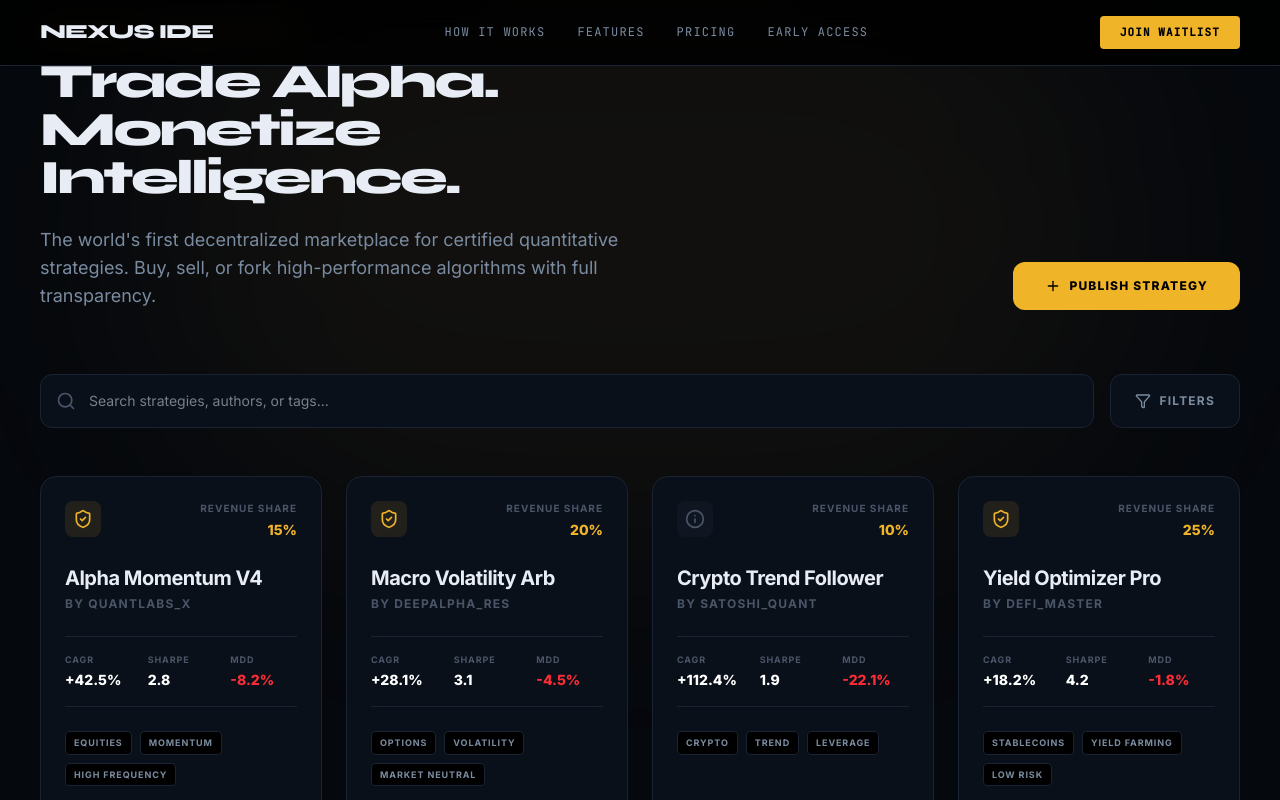
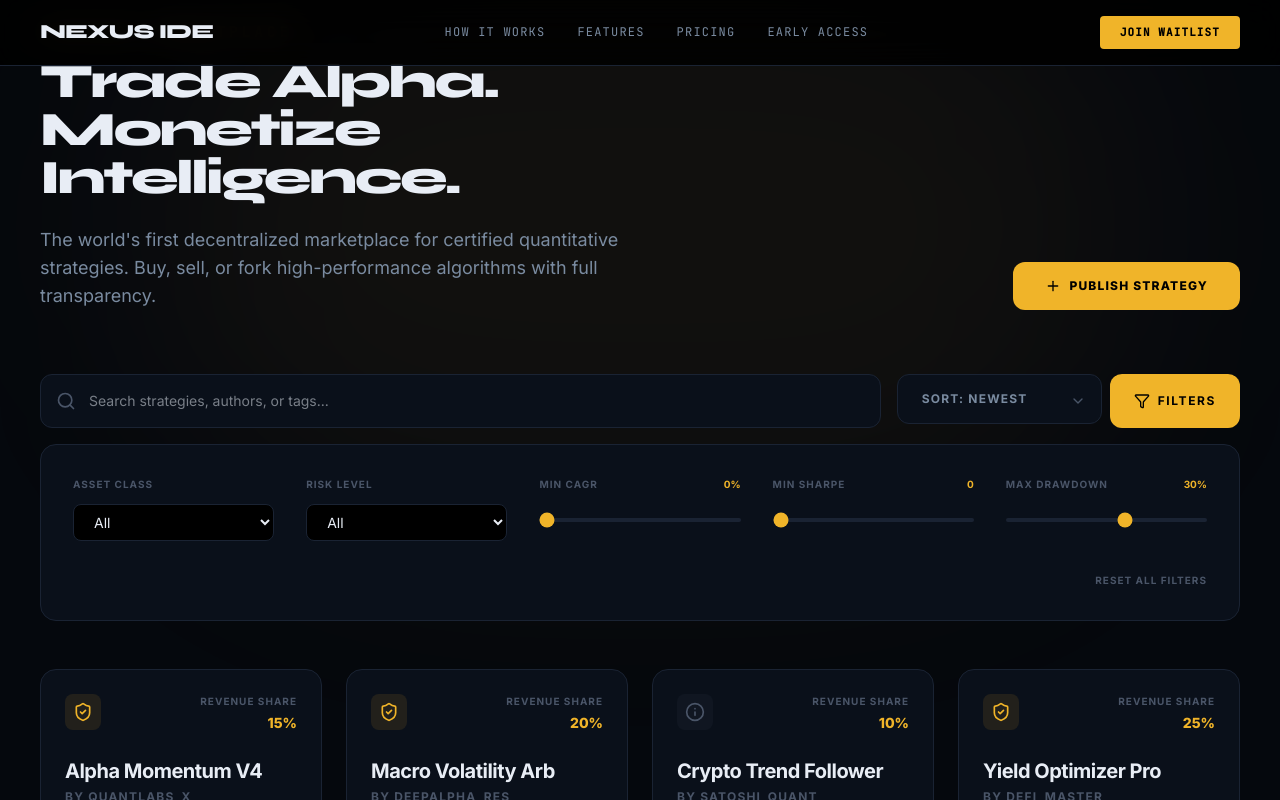
Before and after one commit to LilKhiem/Landing-Page, a React (Vite) app: page / in a window 1280 px wide. Both pictures are taken after a click on the button "FILTERS". Shown: the part 3943-4743 px from the top of the page. Built offline with nearby package versions, Linux system fonts and the light colour scheme.

Commit message:
feat(marketplace): Improve strategy data types and add fields
Updates the `Strategy` interface to use numeric types for `cagr`, `sharpe`, and `drawdown` for better data handling and analysis.
Introduces `assetClass` and `riskLevel` fields to provide richer strategy metadata.

```diff
--- a/src/components/StrategyMarketplace.tsx
+++ b/src/components/StrategyMarketplace.tsx
@@ -20,14 +20,16 @@ interface Strategy {
   id: string;
   name: string;
   author: string;
-  cagr: string;
-  sharpe: string;
-  drawdown: string;
+  cagr: number;
+  sharpe: number;
+  drawdown: number;
   price: string;
   revenueShare: string;
   verified: boolean;
   tags: string[];
   description: string;
+  assetClass: string;
+  riskLevel: 'Low' | 'Medium' | 'High';
 }
 
 const strategies: Strategy[] = [
@@ -35,64 +37,113 @@ const strategies: Strategy[] = [
     id: "1",
     name: "Alpha Momentum V4",
     author: "QuantLabs_X",
-    cagr: "+42.5%",
-    sharpe: "2.8",
-    drawdown: "-8.2%",
+    cagr: 42.5,
+    sharpe: 2.8,
+    drawdown: -8.2,
     price: "$499",
     revenueShare: "15%",
     verified: true,
     tags: ["Equities", "Momentum", "High Frequency"],
-    description: "A high-frequency momentum strategy targeting mid-cap tech stocks with dynamic risk adjustment."
+    description: "A high-frequency momentum strategy targeting mid-cap tech stocks with dynamic risk adjustment.",
+    assetClass: "Equities",
+    riskLevel: "High"
   },
   {
     id: "2",
     name: "Macro Volatility Arb",
     author: "DeepAlpha_Res",
-    cagr: "+28.1%",
-    sharpe: "3.1",
-    drawdown: "-4.5%",
+    cagr: 28.1,
+    sharpe: 3.1,
+    drawdown: -4.5,
     price: "$850",
     revenueShare: "20%",
     verified: true,
     tags: ["Options", "Volatility", "Market Neutral"],
-    description: "Exploits mispricing in index volatility surfaces using a proprietary mean-reversion model."
+    description: "Exploits mispricing in index volatility surfaces using a proprietary mean-reversion model.",
+    assetClass: "Options",
+    riskLevel: "Medium"
   },
   {
     id: "3",
     name: "Crypto Trend Follower",
     author: "Satoshi_Quant",
-    cagr: "+112.4%",
-    sharpe: "1.9",
-    drawdown: "-22.1%",
+    cagr: 112.4,
+    sharpe: 1.9,
+    drawdown: -22.1,
     price: "$299",
     revenueShare: "10%",
     verified: false,
     tags: ["Crypto", "Trend", "Leverage"],
-    description: "Aggressive trend-following strategy for BTC/ETH pairs with automated stop-loss triggers."
+    description: "Aggressive trend-following strategy for BTC/ETH pairs with automated stop-loss triggers.",
+    assetClass: "Crypto",
+    riskLevel: "High"
   },
   {
     id: "4",
     name: "Yield Optimizer Pro",
     author: "DeFi_Master",
-    cagr: "+18.2%",
-    sharpe: "4.2",
-    drawdown: "-1.8%",
+    cagr: 18.2,
+    sharpe: 4.2,
+    drawdown: -1.8,
     price: "$1,200",
     revenueShare: "25%",
     verified: true,
     tags: ["Stablecoins", "Yield Farming", "Low Risk"],
-    description: "Low-risk stablecoin yield optimization across multiple chains with insurance coverage."
+    description: "Low-risk stablecoin yield optimization across multiple chains with insurance coverage.",
+    assetClass: "Stablecoins",
+    riskLevel: "Low"
   }
 ];
 
 export const StrategyMarketplace = () => {
   const [selectedStrategy, setSelectedStrategy] = useState<Strategy | null>(null);
   const [searchQuery, setSearchQuery] = useState("");
+  const [showFilters, setShowFilters] = useState(false);
+  const [sortBy, setSortBy] = useState("Newest");
+  const [filters, setFilters] = useState({
+    assetClass: "All",
+    riskLevel: "All",
+    minCagr: 0,
+    minSharpe: 0,
+    maxDrawdown: 30
+  });
 
-  const filteredStrategies = strategies.filter(s =>
-    s.name.toLowerCase().includes(searchQuery.toLowerCase()) ||
-    s.tags.some(t => t.toLowerCase().includes(searchQuery.toLowerCase()))
-  );
+  const resetFilters = () => {
+    setFilters({
+      assetClass: "All",
+      riskLevel: "All",
+      minCagr: 0,
+      minSharpe: 0,
+      maxDrawdown: 30
+    });
+    setSearchQuery("");
+    setSortBy("Newest");
+  };
+
+  const filteredStrategies = strategies.filter(s => {
+    const matchesSearch = s.name.toLowerCase().includes(searchQuery.toLowerCase()) ||
+      s.tags.some(t => t.toLowerCase().includes(searchQuery.toLowerCase()));
+
+    const matchesAsset = filters.assetClass === "All" || s.assetClass === filters.assetClass;
+    const matchesRisk = filters.riskLevel === "All" || s.riskLevel === filters.riskLevel;
+    const matchesCagr = s.cagr >= filters.minCagr;
+    const matchesSharpe = s.sharpe >= filters.minSharpe;
+    const matchesDrawdown = Math.abs(s.drawdown) <= filters.maxDrawdown;
+
+    return matchesSearch && matchesAsset && matchesRisk && matchesCagr && matchesSharpe && matchesDrawdown;
+  });
+
+  const sortedStrategies = [...filteredStrategies].sort((a, b) => {
+    if (sortBy === "CAGR") return b.cagr - a.cagr;
+    if (sortBy === "Sharpe") return b.sharpe - a.sharpe;
+    if (sortBy === "Price (Low)") return parseFloat(a.price.replace('$', '').replace(',', '')) - parseFloat(b.price.replace('$', '').replace(',', ''));
+    if (sortBy === "Price (High)") return parseFloat(b.price.replace('$', '').replace(',', '')) - parseFloat(a.price.replace('$', '').replace(',', ''));
+    return 0;
+  });
+
+  const assetClasses = ["All", ...new Set(strategies.map(s => s.assetClass))];
+  const riskLevels = ["All", "Low", "Medium", "High"];
+  const sortOptions = ["Newest", "CAGR", "Sharpe", "Price (Low)", "Price (High)"];
 
   return (
     <section className="py-24 px-10 bg-[#05080D] relative overflow-hidden">
@@ -114,7 +165,8 @@ export const StrategyMarketplace = () => {
         </div>
 
         {/* Search & Filter Bar */}
-        <div className="flex flex-col md:flex-row gap-4 mb-12">
+        <div className="space-y-4 mb-12">
+          <div className="flex flex-col md:flex-row gap-4">
             <div className="flex-1 relative">
               <Search className="absolute left-4 top-1/2 -translate-y-1/2 w-5 h-5 text-[#4A5568]" />
               <input
@@ -125,15 +177,131 @@ export const StrategyMarketplace = () => {
                 className="w-full bg-[#0A101A] border border-[#1A2333] rounded-xl py-4 pl-12 pr-4 text-sm focus:outline-none focus:border-[#F0B429]/50 transition-colors"
               />
             </div>
-          <button className="flex items-center gap-2 px-6 py-4 bg-[#0A101A] border border-[#1A2333] rounded-xl text-[#7A8BA0] hover:text-white hover:border-[#F0B429]/30 transition-all">
+            <div className="flex gap-2">
+              <div className="relative">
+                <select
+                  value={sortBy}
+                  onChange={(e) => setSortBy(e.target.value)}
+                  className="appearance-none bg-[#0A101A] border border-[#1A2333] rounded-xl px-6 py-4 pr-10 text-xs font-bold uppercase tracking-widest text-[#7A8BA0] focus:outline-none focus:border-[#F0B429]/30 transition-all cursor-pointer"
+                >
+                  {sortOptions.map(opt => <option key={opt} value={opt}>Sort: {opt}</option>)}
+                </select>
+                <ChevronRight className="absolute right-4 top-1/2 -translate-y-1/2 w-4 h-4 text-[#4A5568] rotate-90 pointer-events-none" />
+              </div>
+              <button
+                onClick={() => setShowFilters(!showFilters)}
+                className={`flex items-center gap-2 px-6 py-4 rounded-xl font-bold uppercase tracking-widest transition-all ${
+                  showFilters ? 'bg-[#F0B429] text-black' : 'bg-[#0A101A] border border-[#1A2333] text-[#7A8BA0] hover:text-white hover:border-[#F0B429]/30'
+                }`}
+              >
                 <Filter className="w-4 h-4" />
-            <span className="text-xs font-bold uppercase tracking-widest">Filters</span>
+                <span className="text-xs">Filters</span>
               </button>
+            </div>
+          </div>
+
+          {/* Advanced Filters Panel */}
+          <AnimatePresence>
+            {showFilters && (
+              <motion.div
+                initial={{ height: 0, opacity: 0 }}
+                animate={{ height: "auto", opacity: 1 }}
+                exit={{ height: 0, opacity: 0 }}
+                className="overflow-hidden"
+              >
+                <div className="bg-[#0A101A] border border-[#1A2333] rounded-2xl p-8">
+                  <div className="grid grid-cols-1 md:grid-cols-3 lg:grid-cols-5 gap-8 mb-8">
+                    {/* Asset Class */}
+                    <div>
+                      <label className="block text-[10px] font-bold text-[#4A5568] uppercase tracking-widest mb-3">Asset Class</label>
+                      <select
+                        value={filters.assetClass}
+                        onChange={(e) => setFilters({...filters, assetClass: e.target.value})}
+                        className="w-full bg-black border border-[#1A2333] rounded-lg px-4 py-2 text-sm focus:outline-none focus:border-[#F0B429]/30"
+                      >
+                        {assetClasses.map(ac => <option key={ac} value={ac}>{ac}</option>)}
+                      </select>
+                    </div>
+
+                    {/* Risk Level */}
+                    <div>
+                      <label className="block text-[10px] font-bold text-[#4A5568] uppercase tracking-widest mb-3">Risk Level</label>
+                      <select
+                        value={filters.riskLevel}
+                        onChange={(e) => setFilters({...filters, riskLevel: e.target.value})}
+                        className="w-full bg-black border border-[#1A2333] rounded-lg px-4 py-2 text-sm focus:outline-none focus:border-[#F0B429]/30"
+                      >
+                        {riskLevels.map(rl => <option key={rl} value={rl}>{rl}</option>)}
+                      </select>
+                    </div>
+
+                    {/* Min CAGR */}
+                    <div>
+                      <div className="flex justify-between items-center mb-3">
+                        <label className="text-[10px] font-bold text-[#4A5568] uppercase tracking-widest">Min CAGR</label>
+                        <span className="text-[10px] font-bold text-[#F0B429]">{filters.minCagr}%</span>
+                      </div>
+                      <input
+                        type="range"
+                        min="0"
+                        max="100"
+                        value={filters.minCagr}
+                        onChange={(e) => setFilters({...filters, minCagr: parseInt(e.target.value)})}
+                        className="w-full accent-[#F0B429] bg-[#1A2333] h-1 rounded-lg appearance-none cursor-pointer"
+                      />
+                    </div>
+
+                    {/* Min Sharpe */}
+                    <div>
+                      <div className="flex justify-between items-center mb-3">
+                        <label className="text-[10px] font-bold text-[#4A5568] uppercase tracking-widest">Min Sharpe</label>
+                        <span className="text-[10px] font-bold text-[#F0B429]">{filters.minSharpe}</span>
+                      </div>
+                      <input
+                        type="range"
+                        min="0"
+                        max="5"
+                        step="0.1"
+                        value={filters.minSharpe}
+                        onChange={(e) => setFilters({...filters, minSharpe: parseFloat(e.target.value)})}
+                        className="w-full accent-[#F0B429] bg-[#1A2333] h-1 rounded-lg appearance-none cursor-pointer"
+                      />
+                    </div>
+
+                    {/* Max Drawdown */}
+                    <div>
+                      <div className="flex justify-between items-center mb-3">
+                        <label className="text-[10px] font-bold text-[#4A5568] uppercase tracking-widest">Max Drawdown</label>
+                        <span className="text-[10px] font-bold text-[#F0B429]">{filters.maxDrawdown}%</span>
+                      </div>
+                      <input
+                        type="range"
+                        min="0"
+                        max="50"
+                        value={filters.maxDrawdown}
+                        onChange={(e) => setFilters({...filters, maxDrawdown: parseInt(e.target.value)})}
+                        className="w-full accent-[#F0B429] bg-[#1A2333] h-1 rounded-lg appearance-none cursor-pointer"
+                      />
+                    </div>
+                  </div>
+
+                  <div className="flex justify-end">
+                    <button
+                      onClick={resetFilters}
+                      className="text-[10px] font-bold text-[#4A5568] uppercase tracking-widest hover:text-[#F0B429] transition-colors flex items-center gap-2"
+                    >
+                      Reset All Filters
+                    </button>
+                  </div>
+                </div>
+              </motion.div>
+            )}
+          </AnimatePresence>
         </div>
 
         {/* Strategy Grid */}
         <div className="grid grid-cols-1 md:grid-cols-2 lg:grid-cols-4 gap-6">
-          {filteredStrategies.map((strategy, i) => (
+          {sortedStrategies.map((strategy, i) => (
             <motion.div
               key={strategy.id}
               initial={{ opacity: 0, y: 20 }}
@@ -158,7 +326,7 @@ export const StrategyMarketplace = () => {
               <div className="grid grid-cols-3 gap-4 mb-6 py-4 border-y border-[#1A2333]">
                 <div>
                   <div className="text-[9px] font-bold text-[#4A5568] uppercase tracking-widest mb-1">CAGR</div>
-                  <div className="text-sm font-black text-white">{strategy.cagr}</div>
+                  <div className="text-sm font-black text-white">+{strategy.cagr}%</div>
                 </div>
                 <div>
                   <div className="text-[9px] font-bold text-[#4A5568] uppercase tracking-widest mb-1">SHARPE</div>
@@ -166,11 +334,18 @@ export const StrategyMarketplace = () => {
                 </div>
                 <div>
                   <div className="text-[9px] font-bold text-[#4A5568] uppercase tracking-widest mb-1">MDD</div>
-                  <div className="text-sm font-black text-red-500">{strategy.drawdown}</div>
+                  <div className="text-sm font-black text-red-500">{strategy.drawdown}%</div>
                 </div>
               </div>
 
               <div className="flex flex-wrap gap-2 mb-8">
+                <span className={`text-[9px] font-bold px-2 py-1 rounded uppercase tracking-widest ${
+                  strategy.riskLevel === 'Low' ? 'bg-green-500/10 text-green-500' :
+                  strategy.riskLevel === 'Medium' ? 'bg-yellow-500/10 text-yellow-500' :
+                  'bg-red-500/10 text-red-500'
+                }`}>
+                  {strategy.riskLevel} Risk
+                </span>
                 {strategy.tags.map(tag => (
                   <span key={tag} className="text-[9px] font-bold px-2 py-1 bg-black border border-[#1A2333] rounded text-[#7A8BA0] uppercase tracking-widest">
                     {tag}
@@ -246,9 +421,9 @@ export const StrategyMarketplace = () => {
 
                 <div className="grid grid-cols-2 md:grid-cols-4 gap-6 mb-12">
                   {[
-                    { label: "CAGR", value: selectedStrategy.cagr, icon: TrendingUp },
+                    { label: "CAGR", value: `+${selectedStrategy.cagr}%`, icon: TrendingUp },
                     { label: "Sharpe Ratio", value: selectedStrategy.sharpe, icon: BarChart3 },
-                    { label: "Max Drawdown", value: selectedStrategy.drawdown, icon: TrendingUp },
+                    { label: "Max Drawdown", value: `${selectedStrategy.drawdown}%`, icon: TrendingUp },
                     { label: "Revenue Share", value: selectedStrategy.revenueShare, icon: Users },
                   ].map((stat, i) => (
                     <div key={i} className="p-6 bg-black/40 border border-[#1A2333] rounded-2xl">
```
Lines whose indentation alone changed are shown as unchanged.
